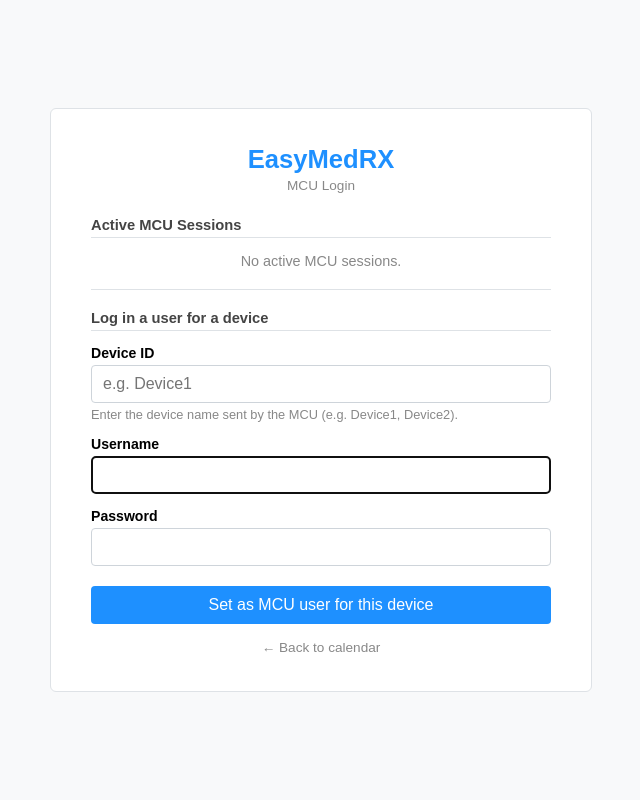
After one commit to CampbellTiger/EasyMedRX-Web-Application, a Django app: page /mcu-login/ in a window 1280 px wide. The commit adds this page. Shown: the whole page, without its empty margins (319-959 px from the left). Run offline with Django 5.2, Linux system fonts and the light colour scheme; data comes from the database, SQL or seed files in the repository; data that the repository does not hold is empty; parts of the project's set-up code (start-up, migrations or seed data) failed here and were passed over.

Commit message:
Added onlineLogin event

```diff
--- a/prescriptions/urls.py
+++ b/prescriptions/urls.py
@@ -14,4 +14,5 @@ urlpatterns = [
     path('mcu-log/', views.mcu_log_view, name='mcu_log'),
     path('api/test/<str:kind>/', views.test_notification, name='test_notification'),
     path('notifications/preferences/', views.notification_preferences, name='notification_preferences'),
+    path('mcu-login/', views.mcu_login_view, name='mcu_login'),
 ]
--- a/prescriptions/views.py
+++ b/prescriptions/views.py
@@ -9,7 +9,7 @@ from django.contrib.auth.decorators import login_required
 from django.contrib.auth.models import User
 from django.shortcuts import render, redirect, get_object_or_404
 from django.utils.dateparse import parse_datetime
-from .models import Prescription, ErrorLog, PrescriptionLogging, UserProfile, NotificationPreference, DoseTime
+from .models import Prescription, ErrorLog, PrescriptionLogging, UserProfile, NotificationPreference, DoseTime, MCUSession
 from .forms import PrescriptionForm, CompartmentEditForm, NotificationPreferenceForm, DoseTimeFormSet
 import calendar
 from django.utils.timezone import now, make_aware, is_naive, localtime
@@ -356,22 +356,24 @@ def device_push(request):
         return _mcu_resp(resp, status=200)
 
     # ── onlineLogin ───────────────────────────────────────────────────────────
-    # MCU sends {"type":"onlineLogin", "username":"...", "password":"..."}
-    # Response: {"success": true, "uid": "<rfid_uid>"} or {"success": false}
+    # MCU sends {"type": "onlineLogin", "uid": "<rfid_uid>"}.
+    # The server finds the MCUSession whose user's RFID matches uid (i.e. the
+    # user who logged in via the MCU Login web page AND whose RFID was scanned).
+    # Returns the full dispense JSON — identical in shape to UpdateMCU.
     elif event_lower == 'onlinelogin':
-        username = data.get('username', '').strip()
-        password = data.get('password', '')
-
-        user = authenticate(request, username=username, password=password)
-        if user is None or not user.is_active:
-            return _mcu_resp({'uid': ''}, status=200)
+        if not uid:
+            return _mcu_resp({'error': 'uid required'}, status=200)
 
         try:
-            rfid_uid = user.profile.rfid_uid or ''
-        except Exception:
-            rfid_uid = ''
+            mcu_session = MCUSession.objects.select_related('user').get(
+                user__profile__rfid_uid__iexact=uid
+            )
+        except MCUSession.DoesNotExist:
+            return _mcu_resp({'error': 'no MCU session for this user'}, status=200)
 
-        return _mcu_resp({'uid': rfid_uid}, status=200)
+        mcu_user = mcu_session.user
+        prescriptions = Prescription.objects.filter(user=mcu_user).order_by('scheduled_time')
+        return _mcu_resp(_flat_mcu_response(uid, mcu_user, prescriptions, data), status=200)
 
     # ── Error ─────────────────────────────────────────────────────────────────
     # MCU sends {"type":"Error", "uid":..., "message":..., "time":...} for
@@ -831,3 +833,50 @@ def rename_medication(request):
         'mcu_connected':     mcu_connected,
         'success':           success,
     })
+
+
+def mcu_login_view(request):
+    """Web page where a patient logs in as the active MCU dispense user for a device.
+
+    One user per device can be logged in at a time.  Logging in for a device
+    replaces any existing session for that device.  Multiple devices can each
+    have a different active user simultaneously.
+    The MCU onlineLogin event (carrying its own uid) reads this to know whose
+    prescriptions to dispense.
+    """
+    from .models import Device as _Device
+
+    all_sessions = MCUSession.objects.select_related('user').order_by('device_id')
+    known_devices = list(_Device.objects.values_list('device_id', flat=True).order_by('id'))
+    error   = None
+    success = None
+
+    if request.method == 'POST':
+        action    = request.POST.get('action', '')
+        device_id = request.POST.get('device_id', '').strip()
+
+        if action == 'logout' and device_id:
+            MCUSession.objects.filter(device_id=device_id).delete()
+            return redirect('mcu_login')
+
+        username = request.POST.get('username', '').strip()
+        password = request.POST.get('password', '')
+
+        if not device_id:
+            error = 'Please enter or select a device ID.'
+        else:
+            user = authenticate(request, username=username, password=password)
+            if user is None or not user.is_active:
+                error = 'Invalid username or password.'
+            else:
+                MCUSession.objects.filter(device_id=device_id).delete()
+                MCUSession.objects.create(user=user, device_id=device_id)
+                all_sessions = MCUSession.objects.select_related('user').order_by('device_id')
+                success = f'{user.username} is now logged in for device "{device_id}".'
+
+    return render(request, 'prescriptions/mcu_login.html', {
+        'all_sessions':  all_sessions,
+        'known_devices': known_devices,
+        'error':         error,
+        'success':       success,
+    })
--- a/templates/prescriptions/calendar.html
+++ b/templates/prescriptions/calendar.html
@@ -42,6 +42,7 @@
             {% else %}
             <a href="{% url 'login' %}" style="margin-left:10px;">Login</a>
         {% endif %}
+        <a href="{% url 'mcu_login' %}" style="margin-left:10px;padding:4px 10px;background:#1E90FF;color:#fff;border-radius:4px;text-decoration:none;font-size:.9em;">MCU Login</a>
     </nav>
 
     <h2>Prescription Schedule</h2>
--- /dev/null
+++ b/templates/prescriptions/mcu_login.html
@@ -0,0 +1,146 @@
+<!DOCTYPE html>
+<html>
+<head>
+    <meta charset="utf-8">
+    <title>MCU Login – EasyMedRX</title>
+    <style>
+        body { font-family: Arial, sans-serif; background: #f8f9fa; display: flex; align-items: center; justify-content: center; min-height: 100vh; margin: 0; }
+        .card { background: #fff; border: 1px solid #dee2e6; border-radius: 6px; padding: 36px 40px; width: 100%; max-width: 460px; }
+        .logo { text-align: center; margin-bottom: 24px; }
+        .logo h1 { margin: 0; font-size: 1.6em; color: #1E90FF; }
+        .logo p  { margin: 4px 0 0; font-size: .85em; color: #888; }
+        label { display: block; font-weight: bold; font-size: .88em; margin-bottom: 4px; margin-top: 14px; }
+        input[type=text], input[type=password], select {
+            width: 100%; padding: 9px 11px; border: 1px solid #ced4da;
+            border-radius: 4px; font-size: 1em; box-sizing: border-box;
+        }
+        .alert-error   { background: #f8d7da; border: 1px solid #f5c6cb; color: #721c24; padding: 10px 14px; border-radius: 4px; font-size: .88em; margin-top: 14px; }
+        .alert-success { background: #d4edda; border: 1px solid #c3e6cb; color: #155724; padding: 10px 14px; border-radius: 4px; font-size: .88em; margin-top: 14px; }
+        .btn-primary {
+            margin-top: 20px; width: 100%; padding: 10px;
+            background: #1E90FF; color: #fff; border: none;
+            border-radius: 4px; font-size: 1em; cursor: pointer;
+        }
+        .btn-primary:hover { background: #1a7de0; }
+        .btn-danger {
+            padding: 4px 10px; background: #c0392b; color: #fff; border: none;
+            border-radius: 4px; font-size: .82em; cursor: pointer;
+        }
+        .btn-danger:hover { background: #a93226; }
+        .sessions-table { width: 100%; border-collapse: collapse; margin-bottom: 20px; font-size: .88em; }
+        .sessions-table th { background: #f0f4f8; padding: 6px 10px; text-align: left; border-bottom: 2px solid #dee2e6; }
+        .sessions-table td { padding: 6px 10px; border-bottom: 1px solid #f0f0f0; vertical-align: middle; }
+        .no-sessions { color: #888; font-size: .9em; text-align: center; margin-bottom: 20px; }
+        .section-title { font-weight: bold; font-size: .92em; color: #444; margin: 20px 0 8px; border-bottom: 1px solid #dee2e6; padding-bottom: 4px; }
+        .divider { border-top: 1px solid #dee2e6; margin: 20px 0; }
+        .back-link { display: block; text-align: center; margin-top: 16px; font-size: .85em; color: #888; text-decoration: none; }
+        .back-link:hover { color: #333; }
+        .hint { font-size: .8em; color: #888; margin-top: 4px; }
+    </style>
+</head>
+<body>
+<div class="card">
+    <div class="logo">
+        <h1>EasyMedRX</h1>
+        <p>MCU Login</p>
+    </div>
+
+    <!-- Active sessions per device -->
+    <div class="section-title">Active MCU Sessions</div>
+    {% if all_sessions %}
+    <table class="sessions-table">
+        <thead>
+            <tr><th>Device ID</th><th>Logged-in user</th><th>Since</th><th></th></tr>
+        </thead>
+        <tbody>
+        {% for session in all_sessions %}
+        <tr>
+            <td>{{ session.device_id }}</td>
+            <td>{{ session.user.username }}
+                {% if session.user.first_name or session.user.last_name %}
+                <br><small style="color:#888;">{{ session.user.first_name }} {{ session.user.last_name }}</small>
+                {% endif %}
+            </td>
+            <td style="white-space:nowrap;">{{ session.logged_in_at|date:"d M H:i" }}</td>
+            <td>
+                <form method="post" style="display:inline;">
+                    {% csrf_token %}
+                    <input type="hidden" name="action" value="logout">
+                    <input type="hidden" name="device_id" value="{{ session.device_id }}">
+                    <button type="submit" class="btn-danger">Log out</button>
+                </form>
+            </td>
+        </tr>
+        {% endfor %}
+        </tbody>
+    </table>
+    {% else %}
+    <p class="no-sessions">No active MCU sessions.</p>
+    {% endif %}
+
+    {% if error %}
+    <div class="alert-error">{{ error }}</div>
+    {% endif %}
+    {% if success %}
+    <div class="alert-success">{{ success }}</div>
+    {% endif %}
+
+    <div class="divider"></div>
+    <div class="section-title">Log in a user for a device</div>
+
+    <form method="post">
+        {% csrf_token %}
+        <input type="hidden" name="action" value="login">
+
+        <label for="id_device_id">Device ID</label>
+        {% if known_devices %}
+        <select id="id_device_id" name="device_id">
+            <option value="">— select a device —</option>
+            {% for d in known_devices %}
+            <option value="{{ d }}">{{ d }}</option>
+            {% endfor %}
+            <option value="__custom__">Other (type below)</option>
+        </select>
+        <input type="text" id="id_device_id_custom" name="device_id_custom" placeholder="e.g. Device1" style="margin-top:6px;display:none;">
+        <p class="hint">Select a registered device, or choose "Other" to type the device name.</p>
+        {% else %}
+        <input type="text" id="id_device_id" name="device_id" placeholder="e.g. Device1">
+        <p class="hint">Enter the device name sent by the MCU (e.g. Device1, Device2).</p>
+        {% endif %}
+
+        <label for="id_username">Username</label>
+        <input type="text" id="id_username" name="username" autofocus>
+        <label for="id_password">Password</label>
+        <input type="password" id="id_password" name="password">
+        <button type="submit" class="btn-primary">Set as MCU user for this device</button>
+    </form>
+
+    <a class="back-link" href="/">&#8592; Back to calendar</a>
+</div>
+
+{% if known_devices %}
+<script>
+(function () {
+    var sel    = document.getElementById('id_device_id');
+    var custom = document.getElementById('id_device_id_custom');
+    if (!sel) return;
+    sel.addEventListener('change', function () {
+        if (sel.value === '__custom__') {
+            custom.style.display = '';
+            custom.required = true;
+        } else {
+            custom.style.display = 'none';
+            custom.required = false;
+        }
+    });
+    // On submit, override device_id with custom input if needed
+    sel.closest('form').addEventListener('submit', function () {
+        if (sel.value === '__custom__') {
+            sel.value = custom.value.trim();
+        }
+    });
+})();
+</script>
+{% endif %}
+</body>
+</html>
```
Also changed, not shown: prescriptions/models.py (+15 -0 lines), prescriptions/migrations/0031_create_default_superuser.py (added), prescriptions/migrations/0032_add_mcu_session.py (added).
